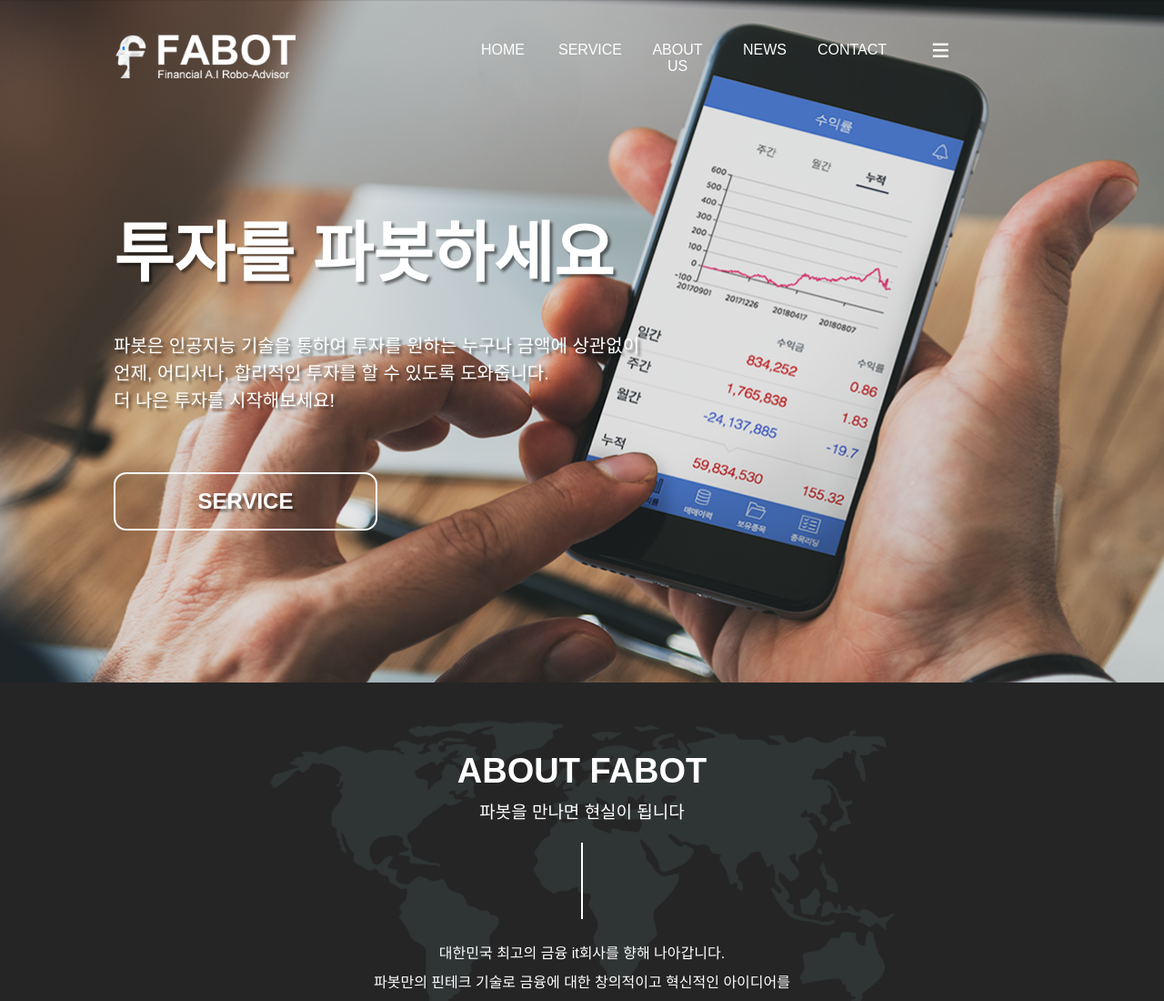
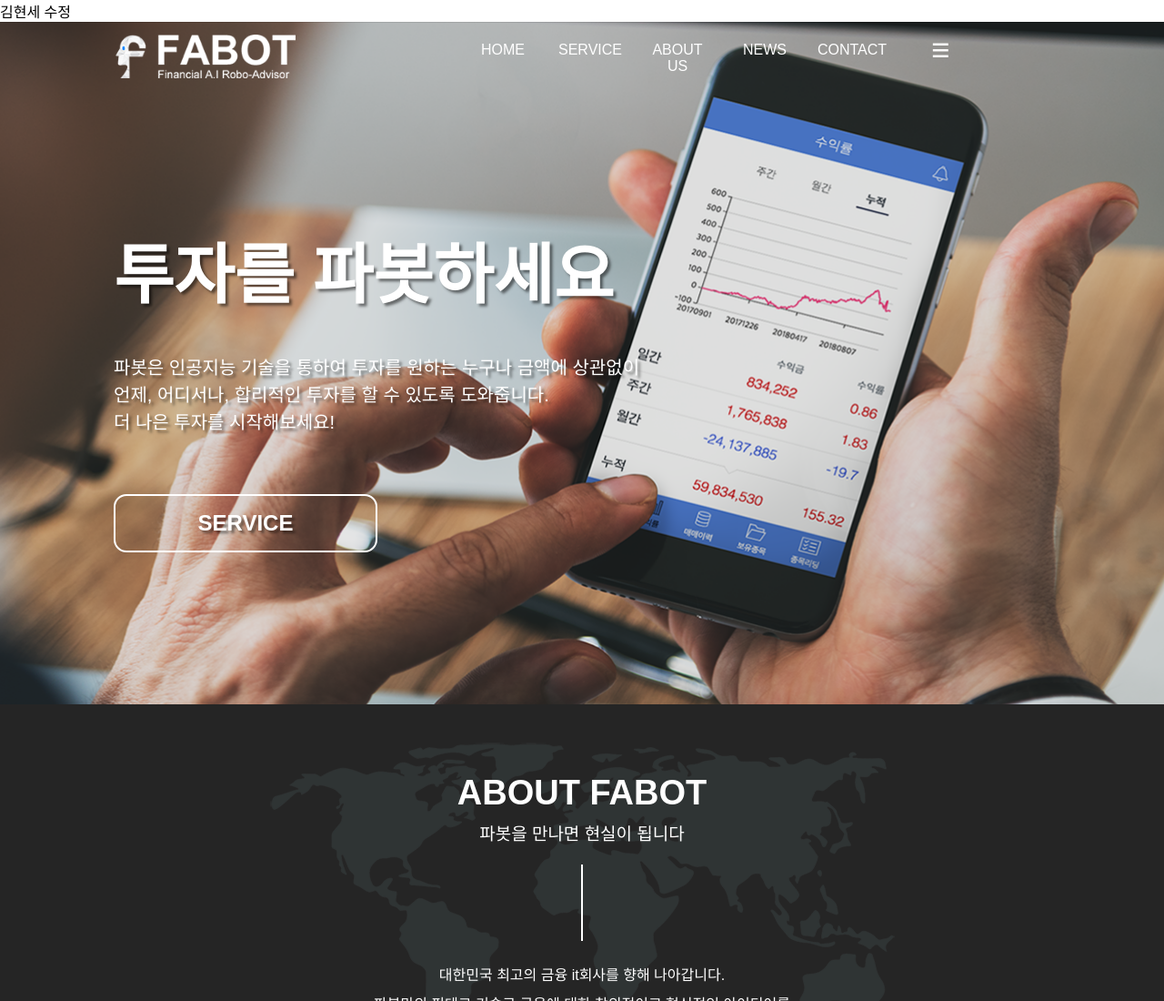
Before and after one commit to shin-kookjin/fabot, a plain HTML site: page index.html in a window 1280 px wide. Shown: the top 1100 px of the page at 91% size. Drawn offline with nearby package versions, Linux system fonts and the light colour scheme; a web font is replaced by a local one.

Commit message:
Update index.html

```diff
--- a/index.html
+++ b/index.html
@@ -12,6 +12,7 @@
   <script src="js/main.js"></script>
 </head>
 <body>
+  <p>김현세 수정</p>
   <div id="wrap">
     <header id="header" class="">
       <div class="wrap">
```
